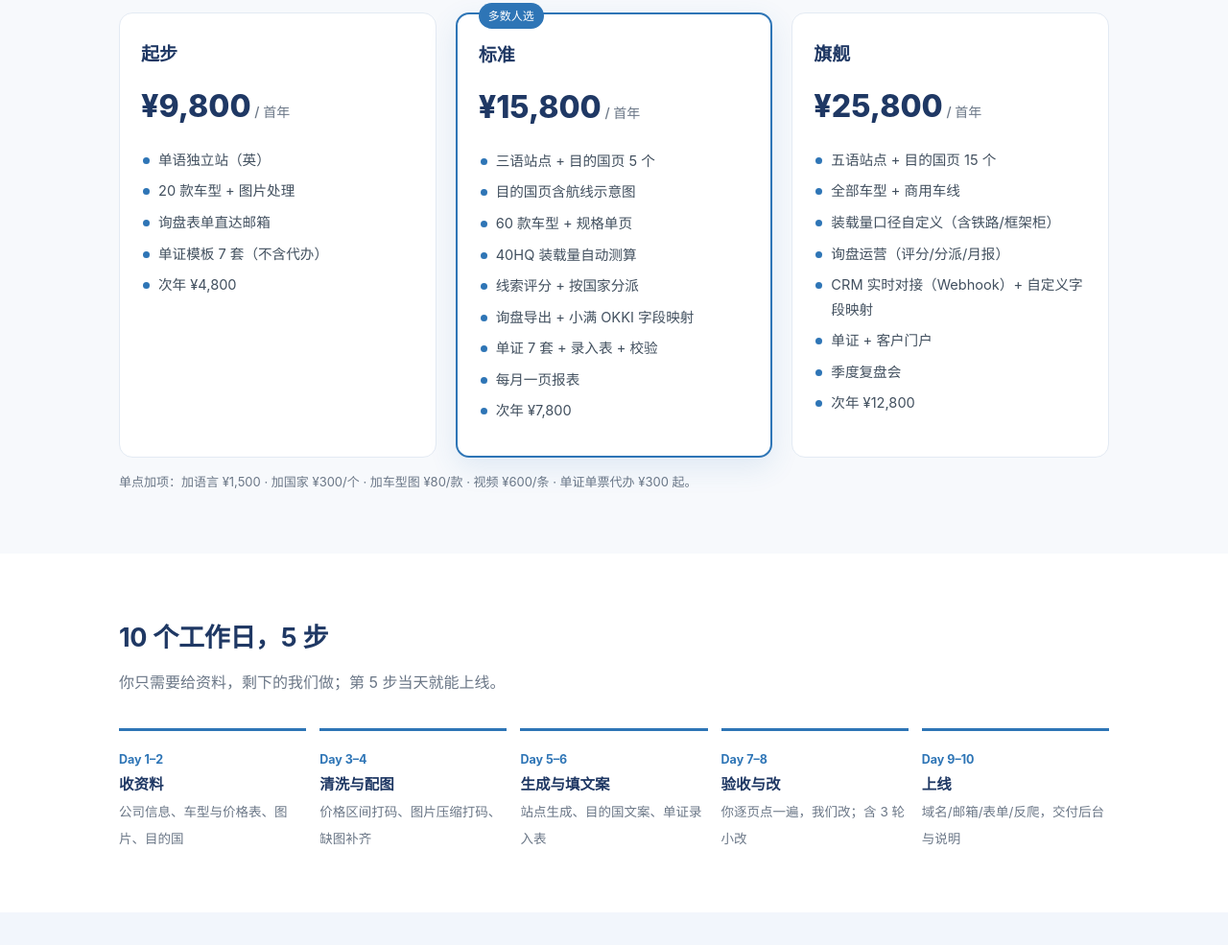
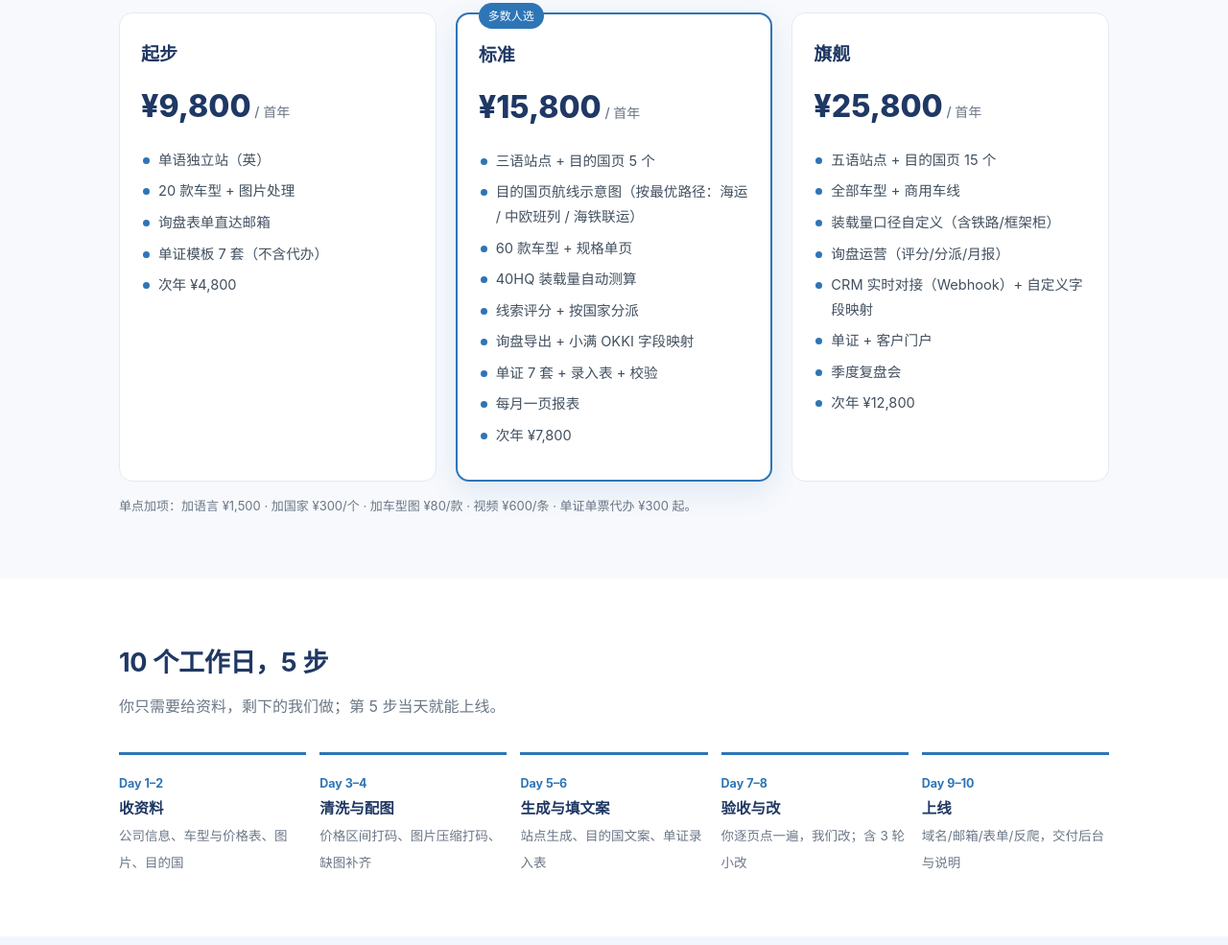
Before and after one commit to boadis-export/boadis-service, a plain HTML site: page index.html in a window 1280 px wide. Shown: the part 4272-5257 px from the top of the page at 96% size. Drawn offline with Linux system fonts and the light colour scheme.

Commit message:
Update service page

```diff
--- a/index.html
+++ b/index.html
@@ -165,7 +165,7 @@ footer{background:#0f1a2c;color:#8fa6c4;font-size:13px;padding:28px 0}
       <ul><li>单语独立站（英）</li><li>20 款车型 + 图片处理</li><li>询盘表单直达邮箱</li><li>单证模板 7 套（不含代办）</li><li>次年 ¥4,800</li></ul></div>
     <div class="tier hot"><span class="tag">多数人选</span><h3>标准</h3><div class="p">¥15,800<small> / 首年</small></div>
       <ul><li>三语站点 + 目的国页 5 个</li>
-        <li>目的国页含航线示意图</li><li>60 款车型 + 规格单页</li>
+        <li>目的国页航线示意图（按最优路径：海运 / 中欧班列 / 海铁联运）</li><li>60 款车型 + 规格单页</li>
         <li>40HQ 装载量自动测算</li><li>线索评分 + 按国家分派</li><li>询盘导出 + 小满 OKKI 字段映射</li><li>单证 7 套 + 录入表 + 校验</li><li>每月一页报表</li><li>次年 ¥7,800</li></ul></div>
     <div class="tier"><h3>旗舰</h3><div class="p">¥25,800<small> / 首年</small></div>
       <ul><li>五语站点 + 目的国页 15 个</li><li>全部车型 + 商用车线</li>
```
